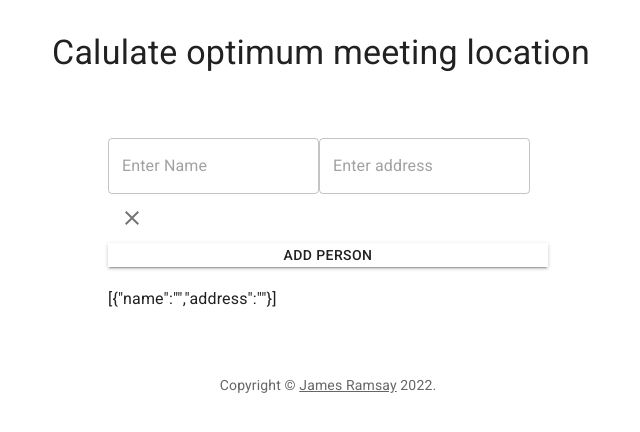
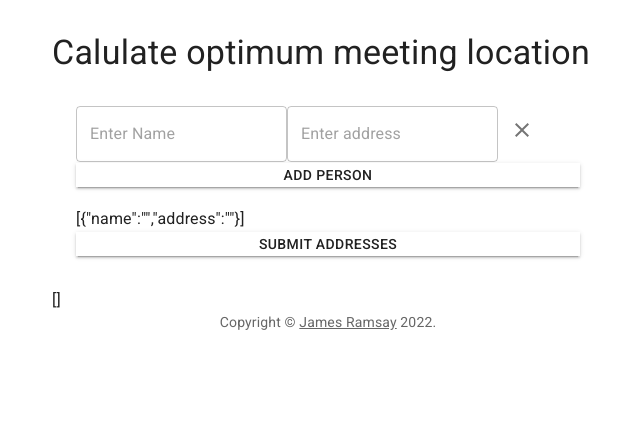
Before and after one commit to jamesramsay100/meet-location, a React (Create React App) app: page / in a window 1280 px wide. Shown: the top 432 px of the page, without its empty margins (312-952 px from the left). Built offline with nearby package versions, Linux system fonts and the light colour scheme.

Commit message:
refactor address form

```diff
--- /dev/null
+++ b/src/components/AddressForm.js
@@ -0,0 +1,76 @@
+import * as React from 'react';
+import { useState } from 'react';
+import Container from '@mui/material/Container';
+import Typography from '@mui/material/Typography';
+import Box from '@mui/material/Box';
+import Link from '@mui/material/Link';
+import Grid from '@mui/material/Grid';
+import Input from '@mui/material/Input';
+import { TextField, Button } from '@mui/material';
+import IconButton from "@material-ui/core/IconButton";
+import ClearIcon from '@mui/icons-material/Clear';
+
+
+export default function AddressForm({ submitAddresses }) {
+
+    const [inputList, setInputList] = useState([{ name: "", address: "" }]);
+
+    // handle input change
+    const handleInputChange = (e, index) => {
+      const { name, value } = e.target;
+      const list = [...inputList];
+      list[index][name] = value;
+      setInputList(list);
+    };
+
+    // handle click event of the Remove button
+    const handleRemoveClick = index => {
+        const list = [...inputList];
+        list.splice(index, 1);
+        setInputList(list);
+    };
+
+    // handle click event of the Add button
+    const handleAddClick = () => {
+        setInputList([...inputList, { name: "", address: "" }]);
+    };
+
+    const handleSubmit = (e) => {
+        e.preventDefault();
+        console.log(inputList);
+        submitAddresses(inputList);
+    };
+
+    return(
+        <Container maxWidth="md" spacing={24}>
+            <Box sx={{ my: 4 }}>
+                {inputList.map((x, i) => {
+                    return (
+                        <div className="box" key={i}>
+                            <TextField
+                                name="name"
+                                placeholder="Enter Name"
+                                value={x.name}
+                                onChange={e => handleInputChange(e, i)}
+                            />
+                            <TextField
+                                // className="ml10"
+                                name="address"
+                                placeholder="Enter address"
+                                value={x.address}
+                                onChange={e => handleInputChange(e, i)}
+                            />
+                            <IconButton onClick={() => handleRemoveClick(i)} >
+                                <ClearIcon/>
+                            </IconButton>
+                        </div>
+                    );
+                })}
+                <Button fullWidth variant='contained' onClick={handleAddClick} key="Add person">Add person</Button>
+                <div style={{ marginTop: 20 }}>{JSON.stringify(inputList)}</div>
+                <Button fullWidth variant='contained' onClick={handleSubmit}>Submit addresses</Button>
+            </Box>
+        </Container>
+    );
+
+};
--- a/src/components/Engine.js
+++ b/src/components/Engine.js
@@ -1,83 +1,16 @@
 import * as React from 'react';
 import { useState } from 'react';
-import Container from '@mui/material/Container';
-import Typography from '@mui/material/Typography';
-import Box from '@mui/material/Box';
-import Link from '@mui/material/Link';
-import Grid from '@mui/material/Grid';
-import Input from '@mui/material/Input';
-import { TextField, Button } from '@mui/material';
-import IconButton from "@material-ui/core/IconButton";
-import ClearIcon from '@mui/icons-material/Clear';
+import AddressForm from './AddressForm';
 
-const n_person = 3;
-const initialValues = {};
-const persons = ["person1", "person2", "person3", "person4", "person5"];
-
-persons.forEach(person => {
-    initialValues[person] = "";
-});
+export default function Engine() {
+    const [addresses, setAddresses] = useState([]);
 
 
-export default function Engine() {
-
-    const [inputList, setInputList] = useState([{ name: "", address: "" }]);
-
-    // handle input change
-    const handleInputChange = (e, index) => {
-      const { name, value } = e.target;
-      const list = [...inputList];
-      list[index][name] = value;
-      setInputList(list);
-    };
-
-    // handle click event of the Remove button
-    const handleRemoveClick = index => {
-        const list = [...inputList];
-        list.splice(index, 1);
-        setInputList(list);
-    };
-
-    // handle click event of the Add button
-    const handleAddClick = () => {
-        setInputList([...inputList, { name: "", address: "" }]);
-    };
-
-    const handleSubmit = (e) => {
-        e.preventDefault();
-        console.log(values);
-    };
-
     return(
-        <Container maxWidth="md" spacing={24}>
-            <Box sx={{ my: 4, p:4}}>
-
-                {inputList.map((x, i) => {
-                    return (
-                        <div className="box">
-                            <TextField
-                                name="name"
-                                placeholder="Enter Name"
-                                value={x.name}
-                                onChange={e => handleInputChange(e, i)}
-                            />
-                            <TextField
-                                className="ml10"
-                                name="address"
-                                placeholder="Enter address"
-                                value={x.address}
-                                onChange={e => handleInputChange(e, i)}
-                            />
-                            <IconButton>
-                                <ClearIcon onClick={() => handleRemoveClick(i)} />
-                            </IconButton>
-                        </div>
-                    );
-                })}
-                <Button fullWidth variant='contained' onClick={handleAddClick}>Add person</Button>
-                <div style={{ marginTop: 20 }}>{JSON.stringify(inputList)}</div>
-            </Box>
-        </Container>
+        // <AddressForm submitAddresses={inputList => setAddresses(inputList)} />
+        <div>
+            <AddressForm submitAddresses={inputList => setAddresses(inputList)} />
+            <div style={{ marginTop: 20 }}>{JSON.stringify(addresses)}</div>
+        </div>
     );
-
 };
```
